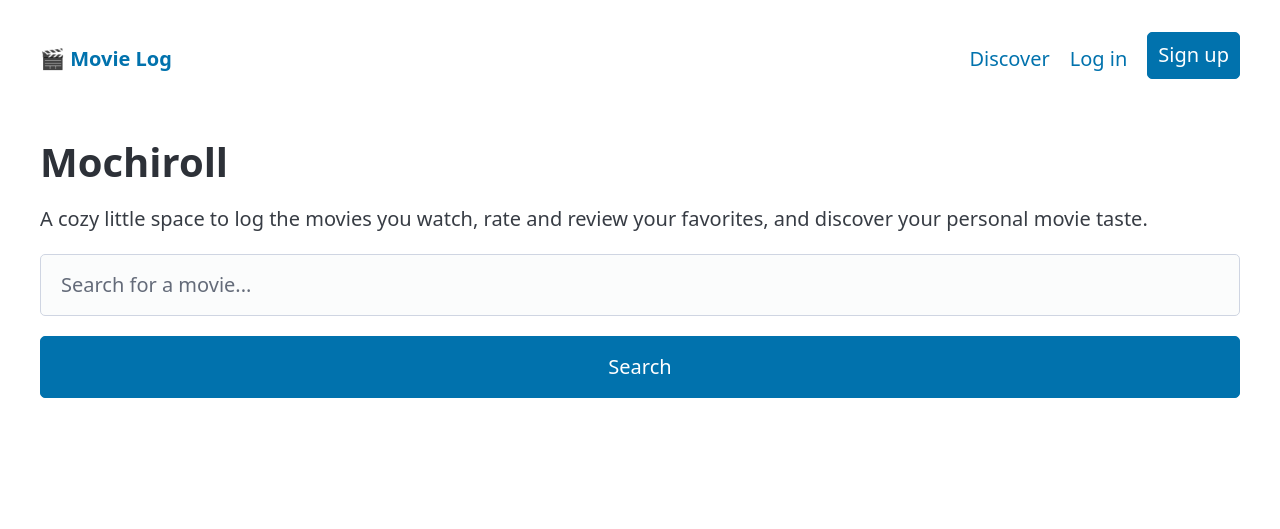
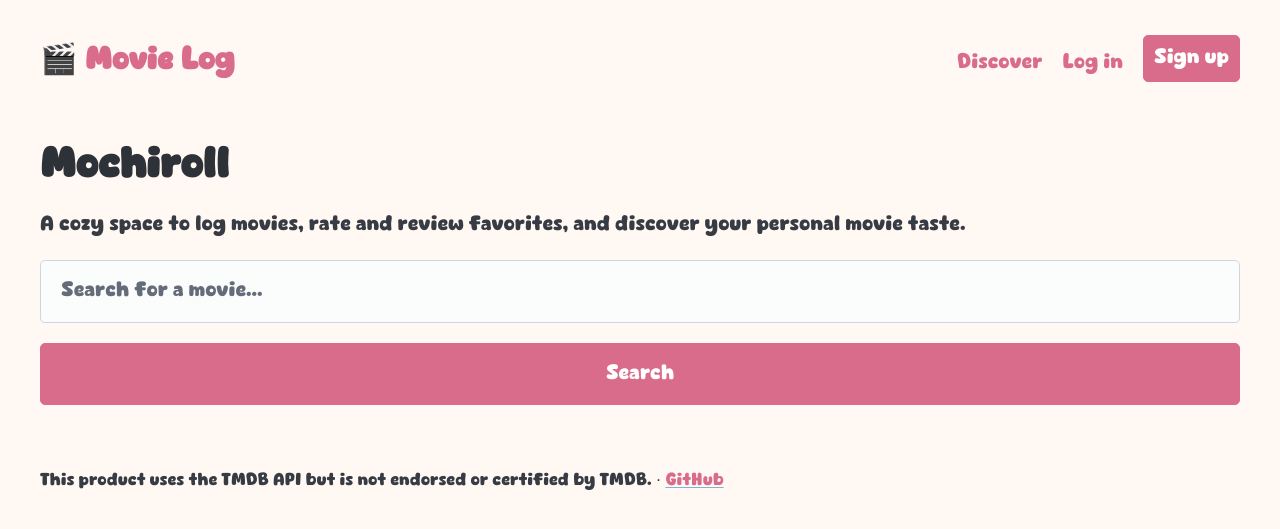
Before and after one commit to daniella-q-ling/movie-log, a Flask app: page / in a window 1280 px wide. Shown: the top 529 px of the page. Run offline with Flask 3, Linux system fonts and the light colour scheme; parts of the project's set-up code (start-up, migrations or seed data) failed here and were passed over; some libraries are stand-ins or nearby versions.

Commit message:
Website: styling and custom font

```diff
--- a/static/style.css
+++ b/static/style.css
@@ -1,15 +1,62 @@
-/*
-  style.css: your own styling, applied on top of Pico CSS (PART 15).
-  Pico already makes things look decent; use this file to give the site its own personality.
+@font-face {
+  font-family: "Cute Dino";
+  src: url("fonts/cutedino.otf");
+}
 
-  TODO ideas:
-    - .grid-cards: lay movie cards out in a responsive grid
-        display: grid;
-        grid-template-columns: repeat(auto-fill, minmax(160px, 1fr));
-        gap: 1rem;
-    - Movie posters: width 100%, rounded corners (border-radius)
-    - Card hover effect: transform: scale(1.03); with a transition
-    - .flash: a colored banner for flash messages
-    - Pick an accent color and override Pico's: look up "Pico CSS customize colors"
-    - Check it on a phone-sized screen (browser dev tools → toggle device toolbar)
-*/
+nav strong {
+  font-family: "Cute Dino", sans-serif;
+  font-size: 1.5rem;
+}
+
+
+[data-theme=light],
+:root:not([data-theme=dark]) {
+  --pico-primary: #d96c8a;
+  --pico-primary-background: #d96c8a;
+  --pico-primary-hover: #c25475;
+  --pico-primary-hover-background: #c25475;
+  --pico-background-color: #fff8f3;
+  --pico-font-family: "Cute Dino", sans-serif;
+}
+
+.grid-cards {
+  display: grid;
+  grid-template-columns: repeat(auto-fill, minmax(160px, 1fr));
+  gap: 1rem;
+}
+
+.grid-cards img {
+  width: 100%;
+  border-radius: 8px;
+}
+
+.grid-cards a {
+  text-decoration: none;
+  color: inherit;
+}
+
+.grid-cards a {
+  transition: transform 0.2s ease;
+}
+
+.grid-cards a:hover {
+  transform: scale(1.08);
+}
+
+.movie-layout {
+  display: grid;
+  grid-template-columns: 300px 1fr;
+  gap: 2rem;
+  align-items: start;
+}
+
+.movie-layout img {
+  width: 100%;
+  border-radius: 8px;
+}
+
+@media (max-width: 700px) {
+  .movie-layout {
+    grid-template-columns: 1fr;
+  }
+}
--- a/templates/base.html
+++ b/templates/base.html
@@ -1,10 +1,11 @@
 <!DOCTYPE html>
-<html lang="en">
+<html lang="en" data-theme="light">
 <head>
   <meta charset="UTF-8">
   <meta name="viewport" content="width=device-width, initial-scale=1.0">
   <title>{% block title %}Movie Log{% endblock %}</title>
   <!-- Pico CSS: makes plain HTML look clean right away. Your own CSS goes in static/style.css -->
+  <link rel="stylesheet" href="https://fonts.googleapis.com/css2?family=Nunito:wght@400;700&display=swap">
   <link rel="stylesheet" href="https://cdn.jsdelivr.net/npm/@picocss/pico@2/css/pico.min.css">
   <link rel="stylesheet" href="{{ url_for('static', filename='style.css') }}">
 </head>
@@ -40,9 +41,10 @@
   </main>
 
   <footer class="container">
-    <!-- TODO (Part 15): add the TMDB credit line here:
-         "This product uses the TMDB API but is not endorsed or certified by TMDB." -->
-    <!-- TODO (optional): add a link to your GitHub repo -->
+    <small>
+      This product uses the TMDB API but is not endorsed or certified by TMDB.
+      · <a href="https://github.com/daniella-q-ling/movie-log">GitHub</a>
+    </small>
   </footer>
 </body>
 </html>
--- a/templates/index.html
+++ b/templates/index.html
@@ -3,7 +3,7 @@
 {% block content %}
 
 <h1>Mochiroll</h1>
-<p>A cozy little space to log the movies you watch, rate and review your favorites, and discover your personal movie taste.</p>
+<p>A cozy space to log movies, rate and review favorites, and discover your personal movie taste.</p>
 
 <form action="{{ url_for('search') }}" method="get">
     <input type="text" name="q" placeholder="Search for a movie..." required>
```
Also changed, not shown: static/fonts/cutedino.otf (added).
